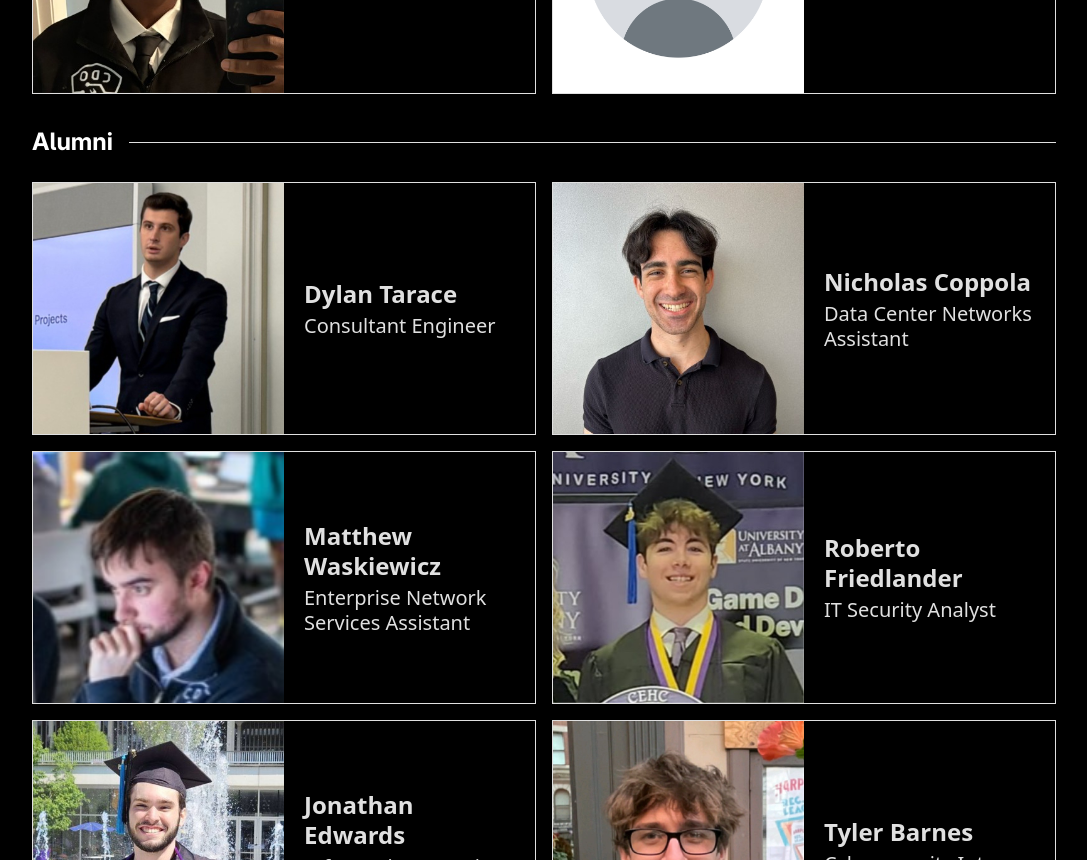
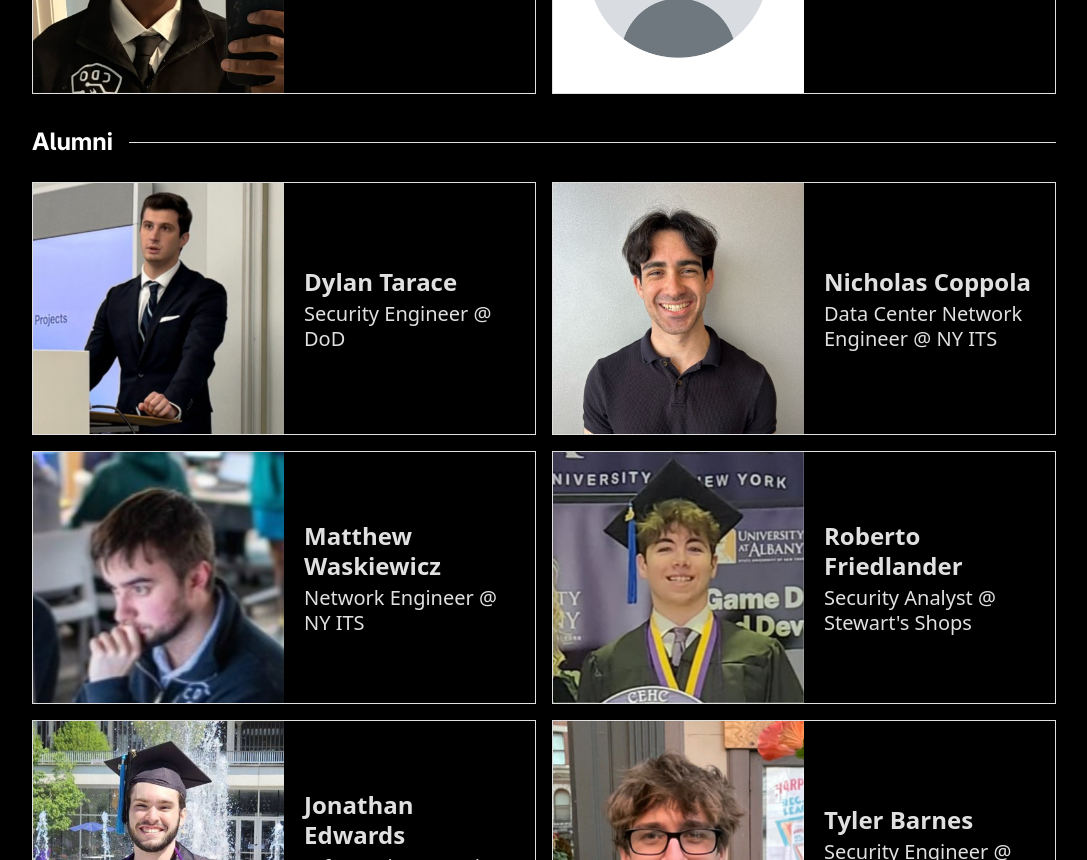
Before and after one commit to coal-rock/CDOWebsite, a React (Vite) app: page /members in a window 1280 px wide. Shown: the part 1940-2800 px from the top of the page, without its empty margins (96-1183 px from the left). Built offline with nearby package versions, Linux system fonts and the light colour scheme.

Commit message:
fix: cleanup members page

```diff
--- a/src/components/BoardCard.tsx
+++ b/src/components/BoardCard.tsx
@@ -1,10 +1,11 @@
-interface BoardCardProps {
+export interface BoardCardProps {
     name: string
-    position: string
+    bio: string,
+    boardPosition: string
     headshot: string
 }
 
-export default function BoardCard({ name, position, headshot }: BoardCardProps) {
+export function BoardCard({ name, bio, boardPosition, headshot }: BoardCardProps) {
     return (
         <>
             <div
@@ -19,11 +20,44 @@ export default function BoardCard({ name, position, headshot }: BoardCardProps)
                     <div className='break-words text-lg font-bold leading-tight text-[#e0e0e0] sm:text-xl md:text-2xl'>
                         {name}
                     </div>
+
                     <div className='mt-1 text-base leading-tight text-[#e0e0e0] sm:text-lg md:text-xl'>
-                        {position}
+                        {boardPosition}
                     </div>
                 </div>
             </div>
         </>
     )
 }
+
+export interface AlumniCardProps {
+    name: string,
+    headshot: string,
+    jobTitle: string,
+    company: string,
+}
+
+export function AlumniCard({ name, headshot, jobTitle, company }: AlumniCardProps) {
+    return (
+        <>
+            <div
+                className='flex min-w-0 flex-row items-center border border-[#e0e0e0]'>
+                <img
+                    src={headshot}
+                    alt={`${name}'s headshot`}
+                    className='aspect-square w-[44%] shrink-0 object-cover sm:w-1/2'
+                />
+                <div
+                    className='flex min-w-0 flex-col justify-center px-4 text-left sm:px-5'>
+                    <div className='break-words text-lg font-bold leading-tight text-[#e0e0e0] sm:text-xl md:text-2xl'>
+                        {name}
+                    </div>
+
+                    <div className='mt-1 text-base leading-tight text-[#e0e0e0] sm:text-lg md:text-xl'>
+                        {jobTitle} @ {company}
+                    </div>
+                </div>
+            </div>
+        </>
+    )
+}
--- a/src/data/membersData.tsx
+++ b/src/data/membersData.tsx
@@ -1,3 +1,5 @@
+import type { AlumniCardProps, BoardCardProps } from "../components/BoardCard";
+
 const loadBoard = () => {
     const images = import.meta.glob('../assets/board/*', {
         eager: true,
@@ -15,25 +17,28 @@ const loadBoard = () => {
 
 const board = loadBoard();
 
-export const eBoardMembers = [
-    { name: 'Zoe Winden', position: 'President', headshot: board.zoe },
-    { name: 'Cole Brazinski', position: 'Vice President', headshot: board.coal },
-    { name: 'Samuel Nava', position: 'Chief Technician', headshot: board.samn },
-    { name: 'Mesyah Thomas-Harvey', position: 'Treasurer', headshot: board.mesyah },
-    { name: 'Xavier Daniel', position: 'Secretary', headshot: board.xavier },
-    { name: 'Jacob McNamara', position: 'Marketing', headshot: board.nophoto }
+export const eBoardMembers: Array<BoardCardProps> = [
+    { name: 'Zoe Winden', boardPosition: 'President', bio: 'chud', headshot: board.zoe },
+    { name: 'Cole Brazinski', boardPosition: 'Vice President', bio: 'chud', headshot: board.coal },
+    { name: 'Samuel Nava', boardPosition: 'Chief Technician', bio: 'chud', headshot: board.samn },
+    { name: 'Mesyah Thomas-Harvey', boardPosition: 'Treasurer', bio: 'chud', headshot: board.mesyah },
+    { name: 'Xavier Daniel', boardPosition: 'Secretary', bio: 'chud', headshot: board.xavier },
+    { name: 'Jacob McNamara', boardPosition: 'Marketing', bio: 'chud', headshot: board.nophoto }
 ]
-export const cBoardMembers = [
-    { name: 'Panos Katsanis', position: 'Blue Team Captain', headshot: board.panos },
-    { name: 'Elijah Williams', position: 'Blue Team Co-Captain', headshot: board.elijah },
-    { name: 'Michael Conaway', position: 'Red Team Captain', headshot: board.michael },
-    { name: 'Isaac Visconti', position: 'Red Team Co-Captain', headshot: board.nophoto }
+
+export const cBoardMembers: Array<BoardCardProps> = [
+    { name: 'Panos Katsanis', boardPosition: 'Blue Team Captain', bio: 'chud', headshot: board.panos },
+    { name: 'Elijah Williams', boardPosition: 'Blue Team Co-Captain', bio: 'chud', headshot: board.elijah },
+    { name: 'Michael Conaway', boardPosition: 'Red Team Captain', bio: 'chud', headshot: board.michael },
+    { name: 'Isaac Visconti', boardPosition: 'Red Team Co-Captain', bio: 'chud', headshot: board.nophoto }
 ]
-export const alumniMembers = [
-    { name: 'Dylan Tarace', position: 'Consultant Engineer', headshot: board.dylan },
-    { name: 'Nicholas Coppola', position: 'Data Center Networks Assistant', headshot: board.nick },
-    { name: 'Matthew Waskiewicz', position: 'Enterprise Network Services Assistant', headshot: board.matt },
-    { name: 'Roberto Friedlander', position: 'IT Security Analyst', headshot: board.berto },
-    { name: 'Jonathan Edwards', position: 'Information Security Intern', headshot: board.jon },
-    { name: 'Tyler Barnes', position: 'Cybersecurity Intern', headshot: board.tyler },
+
+
+export const alumniMembers: Array<AlumniCardProps> = [
+    { name: 'Dylan Tarace', jobTitle: 'Security Engineer', company: 'DoD', headshot: board.dylan },
+    { name: 'Nicholas Coppola', jobTitle: 'Data Center Network Engineer', company: 'NY ITS', headshot: board.nick },
+    { name: 'Matthew Waskiewicz', jobTitle: 'Network Engineer', company: 'NY ITS', headshot: board.matt },
+    { name: 'Roberto Friedlander', jobTitle: 'Security Analyst', company: "Stewart's Shops", headshot: board.berto },
+    { name: 'Jonathan Edwards', jobTitle: 'Information Security Engineer', company: "CIS", headshot: board.jon },
+    { name: 'Tyler Barnes', jobTitle: 'Security Engineer', company: "MITRE", headshot: board.tyler },
 ]
--- a/src/data/navigationData.tsx
+++ b/src/data/navigationData.tsx
@@ -31,26 +31,26 @@ export const footerItems = [
     {
         name: 'YouTube',
         link: 'https://www.youtube.com/@UACDO',
-        svg: <SimpleIcon icon={siYoutube} label='YouTube' className='size-6 text-[#e0e0e0]' />
+        svg: <SimpleIcon icon={siYoutube} label='YouTube' className='size-6 text-[#e0e0e0]/80' />
     },
     {
         name: 'LinkedIn',
         link: 'https://www.linkedin.com/company/cyber-defense-organization/posts/',
-        svg: <SimpleIcon icon={siLinkedin} label='LinkedIn' className='size-6 text-[#e0e0e0]' />
+        svg: <SimpleIcon icon={siLinkedin} label='LinkedIn' className='size-6 text-[#e0e0e0]/80' />
     },
     {
         name: 'Instagram',
         link: 'https://www.instagram.com/ualbany_cdo',
-        svg: <SimpleIcon icon={siInstagram} label='Instagram' className='size-6 text-[#e0e0e0]' />
+        svg: <SimpleIcon icon={siInstagram} label='Instagram' className='size-6 text-[#e0e0e0]/80' />
     },
     {
         name: 'GitHub',
         link: 'https://github.com/CyberDefenseOrganization',
-        svg: <SimpleIcon icon={siGithub} label='GitHub' className='size-6 text-[#e0e0e0]' />
+        svg: <SimpleIcon icon={siGithub} label='GitHub' className='size-6 text-[#e0e0e0]/80' />
     },
     {
         name: 'Discord',
         link: 'https://discord.gg/4cMyjj5Xq',
-        svg: <SimpleIcon icon={siDiscord} label='Discord' className='size-6 text-[#e0e0e0]' />
+        svg: <SimpleIcon icon={siDiscord} label='Discord' className='size-6 text-[#e0e0e0]/80' />
     }
 ]
--- a/src/pages/Members.tsx
+++ b/src/pages/Members.tsx
@@ -1,44 +1,66 @@
 import PageLayout from '../components/PageLayout.tsx'
-import BoardCard from '../components/BoardCard'
+import { BoardCard, AlumniCard, type AlumniCardProps, type BoardCardProps } from '../components/BoardCard'
 import MembersImage from '../assets/members.jpg';
 
 
 import { eBoardMembers, cBoardMembers, alumniMembers } from "../data/membersData.tsx";
 
+interface MembersSectionProps {
+    sectionTitle: string,
+    data: Array<BoardCardProps | AlumniCardProps>,
+    type: "board" | "alumni",
+}
+
+function MembersSection({ sectionTitle, data, type }: MembersSectionProps) {
+    if (type == "board") {
+        data = data as Array<BoardCardProps>
+    }
+    else {
+        data = data as Array<AlumniCardProps>
+    }
+
+    return (
+        <div className='w-full'>
+            <div className='mb-5 flex w-full items-center sm:mb-6'>
+                <h2 className='mr-3 whitespace-nowrap font-adwaita text-xl font-bold sm:mr-4 sm:text-2xl'>{sectionTitle}</h2>
+                <div className='flex-grow border-b border-[#e0e0e0]' />
+            </div>
+
+            <div className='grid grid-cols-1 md:grid-cols-2 gap-4 w-full'>
+                {
+                    data.map((member, memberIndex) => (
+                        type == "board" &&
+                        <BoardCard
+                            key={memberIndex}
+                            name={member.name}
+                            boardPosition={(member as BoardCardProps).boardPosition}
+                            headshot={member.headshot}
+                            bio="chud"
+                        /> ||
+                        type == "alumni" &&
+                        <AlumniCard
+                            name={member.name}
+                            headshot={member.headshot}
+                            jobTitle={(member as AlumniCardProps).jobTitle}
+                            company={(member as AlumniCardProps).company}
+                        />
+                    ))
+                }
+            </div>
+        </div>
+    )
+}
+
 export default function Members() {
-    const boardSections = [
-        { title: "2026-2027 EBoard", data: eBoardMembers },
-        { title: "2026-2027 CBoard", data: cBoardMembers },
-        { title: "Alumni", data: alumniMembers }
-    ];
     return (
         <PageLayout
             title="MEMBERS"
             description="Meet this year's E-Board, plus the alumni who held these roles before them."
             image={MembersImage}
         >
-            {/* Loop through the sections */}
-            {boardSections.map((section, sectionIndex) => (
-                <div key={sectionIndex} className='w-full'>
-                    {/* Section Header */}
-                    <div className='mb-5 flex w-full items-center sm:mb-6'>
-                        <h2 className='mr-3 whitespace-nowrap font-adwaita text-xl font-bold sm:mr-4 sm:text-2xl'>{section.title}</h2>
-                        <div className='flex-grow border-b border-[#e0e0e0]' />
-                    </div>
-
-                    {/* Loop through the specific members for this section */}
-                    <div className='grid grid-cols-1 md:grid-cols-2 gap-4 w-full'>
-                        {section.data.map((member, memberIndex) => (
-                            <BoardCard
-                                key={memberIndex}
-                                name={member.name}
-                                position={member.position}
-                                headshot={member.headshot}
-                            />
-                        ))}
-                    </div>
-                </div>
-            ))}
+            <MembersSection sectionTitle='2026-2027 EBoard' data={eBoardMembers} type="board" />
+            <MembersSection sectionTitle='2026-2027 CBoard' data={cBoardMembers} type="board" />
+            <MembersSection sectionTitle='Alumni' data={alumniMembers} type="alumni" />
         </PageLayout>
     )
 }
```
